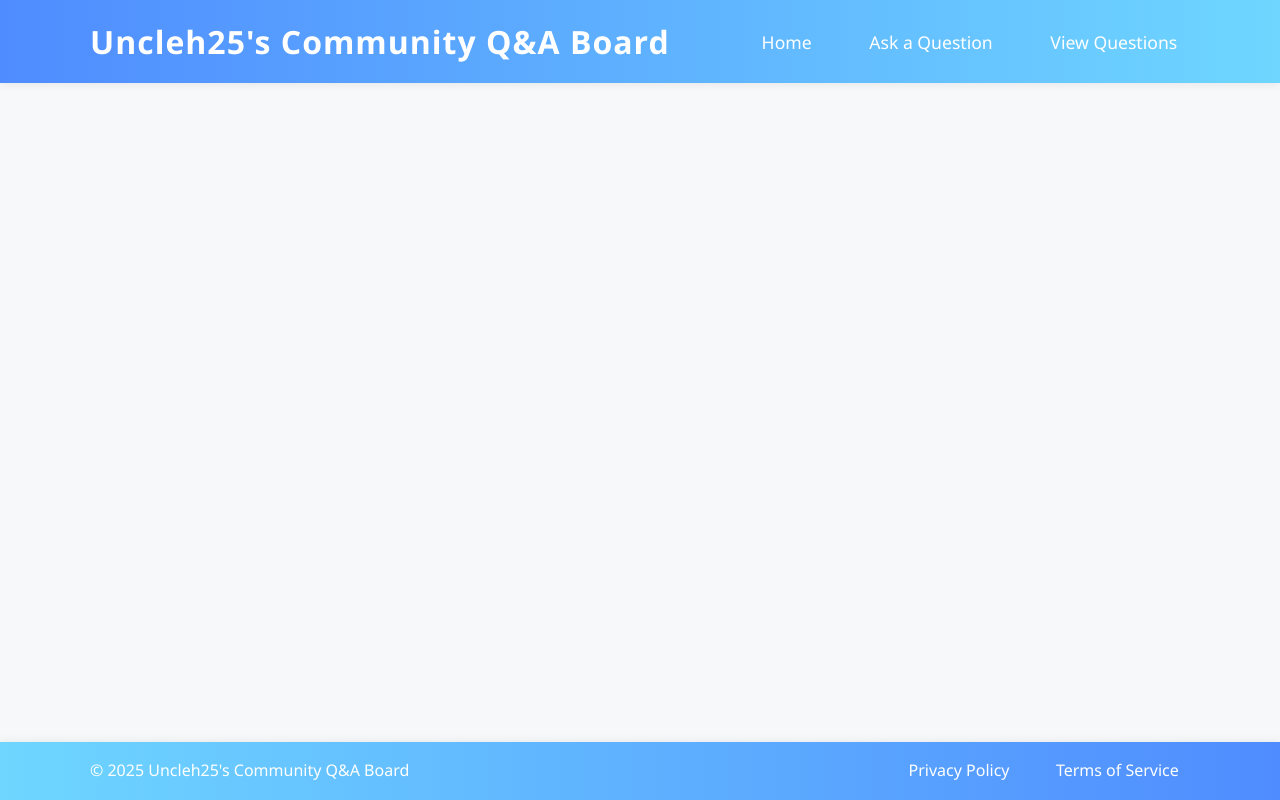
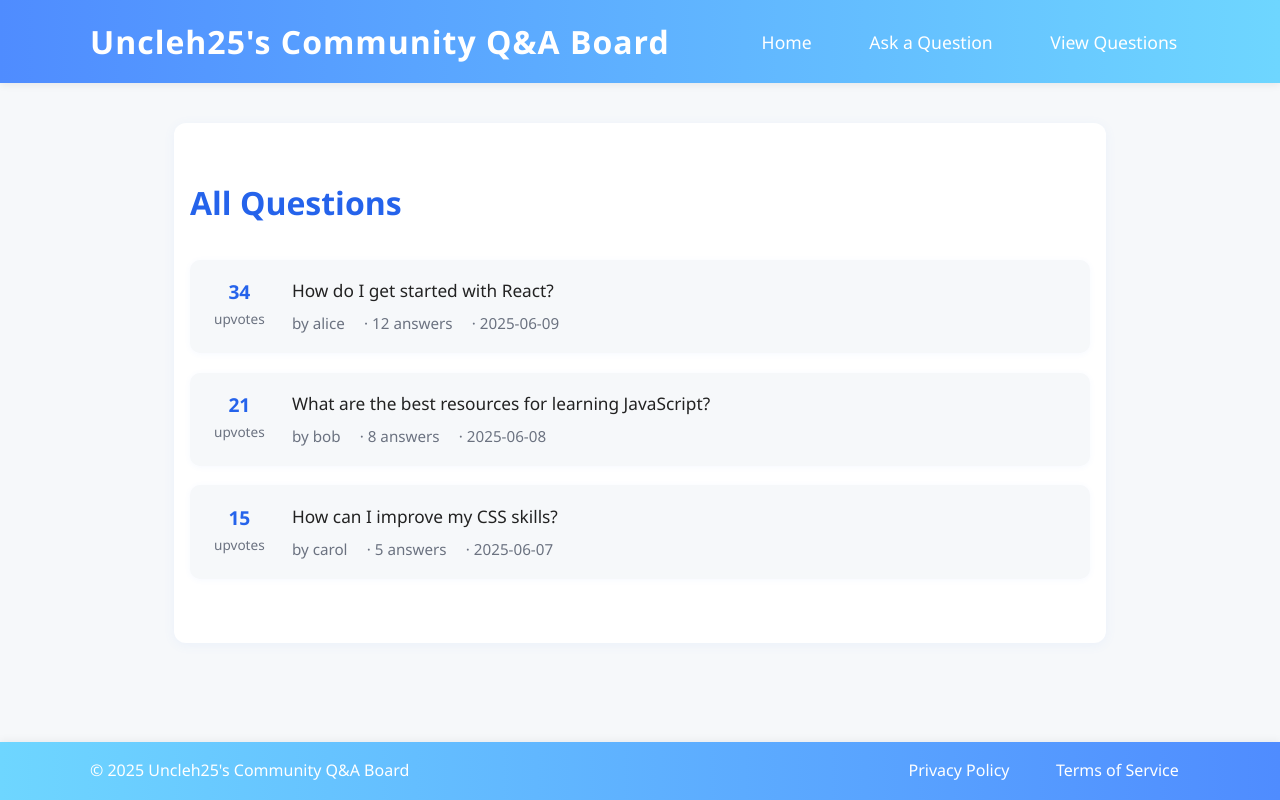
Before and after one commit to UncleH25/Community-Q-A-Board, a React (Vite) app in the folder frontend/: page /questions in a window 1280 px wide. Built offline with nearby package versions, Linux system fonts and the light colour scheme.

Commit message:
Created the question page whereby users are able to view questions. Also added styling and routed the page.

```diff
--- a/frontend/src/components/App.jsx
+++ b/frontend/src/components/App.jsx
@@ -2,6 +2,7 @@ import { BrowserRouter as Router, Routes, Route } from 'react-router-dom';
 import Header from './Header';
 import Footer from './Footer';
 import Home from '../pages/Home';
+import QuestionList from '../pages/QuestionList';
 
 function App() {
     return (
@@ -9,6 +10,7 @@ function App() {
             <Header />
             <Routes>
                 <Route path="/" element={<Home />} />
+                <Route path="/questions" element={<QuestionList />} />
             </Routes>
             <Footer />
         </Router>
--- a/frontend/src/pages/Home.jsx
+++ b/frontend/src/pages/Home.jsx
@@ -40,7 +40,7 @@ const Home = () => (
             </p>
             <div className="home-cta-buttons">
               <a href="/ask" className="home-cta">Ask a Question</a>
-              <a href="/questions" className="home-cta secondary">View Questions</a>
+              <Link to="/questions" className="home-cta secondary">View Questions</Link>
             </div>
           </div>
         </div>
@@ -65,7 +65,7 @@ const Home = () => (
           </li>
         ))}
       </ul>
-      <a href="/questions" className="home-view-all">View all questions &rarr;</a>
+      <Link to="/questions" className="home-view-all">View all questions &rarr;</Link>
     </section>
     <aside className="home-sidebar">
       <div className="home-community-card">
@@ -79,7 +79,7 @@ const Home = () => (
       <div className="home-community-card">
         <h3>Quick Links</h3>
         <ul className="home-sidebar-links">
-          <li><a href="/questions">Browse Questions</a></li>
+          <li><Link to="/questions">Browse Questions</Link></li>
           <li><a href="/ask">Ask a Question</a></li>
           <li><a href="/privacy">Privacy Policy</a></li>
         </ul>
--- a/frontend/src/pages/QuestionList.jsx
+++ b/frontend/src/pages/QuestionList.jsx
@@ -0,0 +1,57 @@
+import React from "react";
+import "../styles/questionList.css";
+
+const questions = [
+  {
+    id: 1,
+    title: "How do I get started with React?",
+    author: "alice",
+    upvotes: 34,
+    answers: 12,
+    date: "2025-06-09",
+  },
+  {
+    id: 2,
+    title: "What are the best resources for learning JavaScript?",
+    author: "bob",
+    upvotes: 21,
+    answers: 8,
+    date: "2025-06-08",
+  },
+  {
+    id: 3,
+    title: "How can I improve my CSS skills?",
+    author: "carol",
+    upvotes: 15,
+    answers: 5,
+    date: "2025-06-07",
+  },
+];
+
+const QuestionList = () => (
+  <main className="question-list-layout">
+    <h1 className="question-list-title">All Questions</h1>
+    <ul className="question-list">
+      {questions.map((q) => (
+        <li key={q.id} className="question-list-card">
+          <div className="question-list-votes">
+            <span className="question-list-upvotes">{q.upvotes}</span>
+            <span className="question-list-votes-label">upvotes</span>
+          </div>
+          <div className="question-list-main">
+            <a href={`/questions/${q.id}`} className="question-list-link">
+              {q.title}
+            </a>
+            <div className="question-list-meta">
+              <span>by {q.author}</span>
+              <span>· {q.answers} answers</span>
+              <span>· {q.date}</span>
+            </div>
+          </div>
+        </li>
+      ))}
+    </ul>
+  </main>
+);
+
+export default QuestionList;
--- a/frontend/src/styles/questionList.css
+++ b/frontend/src/styles/questionList.css
@@ -0,0 +1,87 @@
+.question-list-layout {
+  max-width: 900px;
+  margin: 2.5rem auto 2rem auto;
+  padding: 2rem 1rem 4rem 1rem;
+  background: #fff;
+  border-radius: 12px;
+  box-shadow: 0 2px 12px rgba(79,140,255,0.07);
+}
+
+.question-list-title {
+  font-size: 2rem;
+  color: #2563eb;
+  font-weight: 700;
+  margin-bottom: 2rem;
+}
+
+.question-list {
+  list-style: none;
+  margin: 0;
+  padding: 0;
+  display: flex;
+  flex-direction: column;
+  gap: 1.2rem;
+}
+
+.question-list-card {
+  display: flex;
+  align-items: flex-start;
+  background: #f6f8fa;
+  border-radius: 10px;
+  box-shadow: 0 1px 6px rgba(79,140,255,0.05);
+  padding: 1.1rem 1.5rem;
+  gap: 1.2rem;
+  transition: box-shadow 0.2s;
+}
+
+.question-list-card:hover {
+  box-shadow: 0 4px 16px rgba(79,140,255,0.13);
+}
+
+.question-list-votes {
+  display: flex;
+  flex-direction: column;
+  align-items: center;
+  min-width: 48px;
+  margin-right: 0.5rem;
+}
+
+.question-list-upvotes {
+  font-size: 1.2rem;
+  font-weight: 700;
+  color: #2563eb;
+}
+
+.question-list-votes-label {
+  font-size: 0.85rem;
+  color: #6b7280;
+}
+
+.question-list-main {
+  flex: 1;
+  display: flex;
+  flex-direction: column;
+  gap: 0.2rem;
+}
+
+.question-list-link {
+  font-size: 1.08rem;
+  color: #222;
+  font-weight: 500;
+  text-decoration: none;
+  transition: color 0.2s;
+}
+
+.question-list-link:hover,
+.question-list-link:focus {
+  color: #4f8cff;
+  text-decoration: underline;
+}
+
+.question-list-meta {
+  font-size: 0.95rem;
+  color: #6b7280;
+  display: flex;
+  gap: 1.2rem;
+  margin-top: 0.2rem;
+}
```
